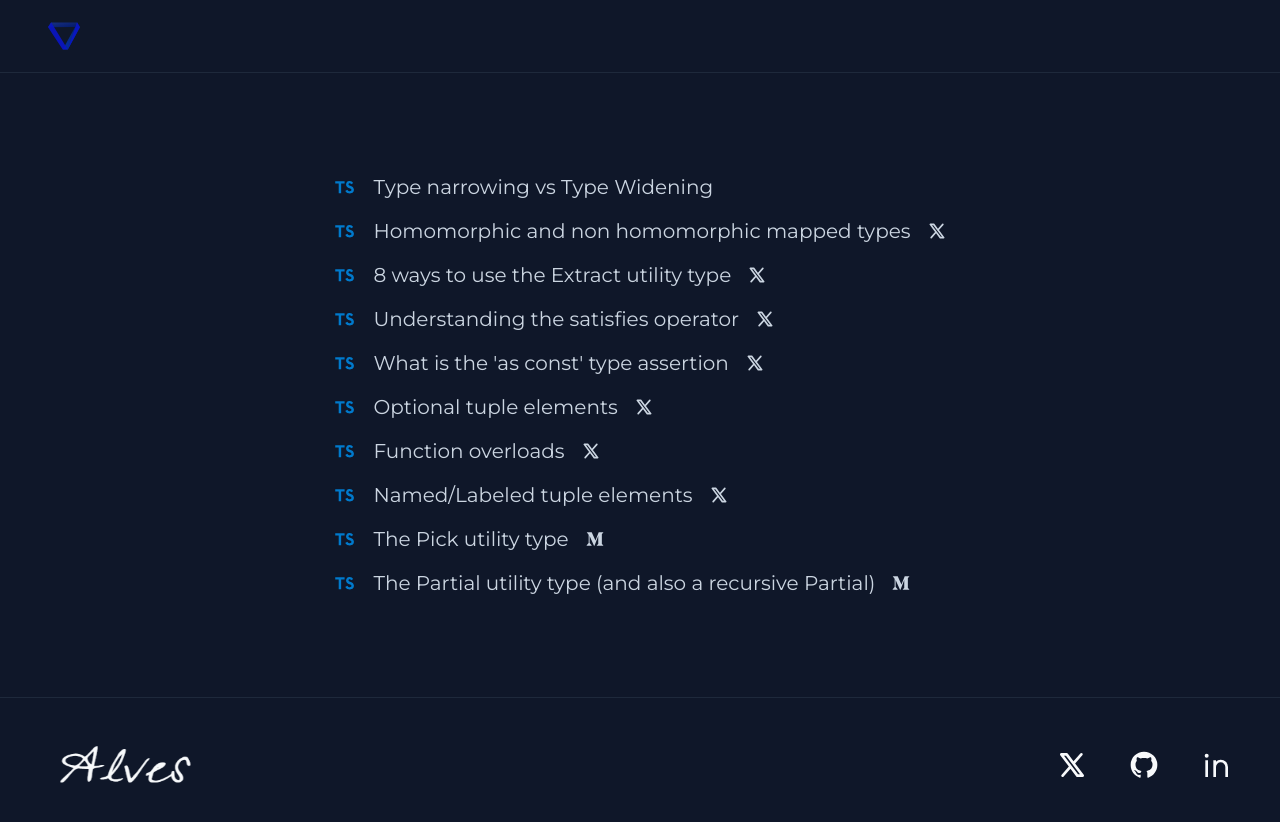
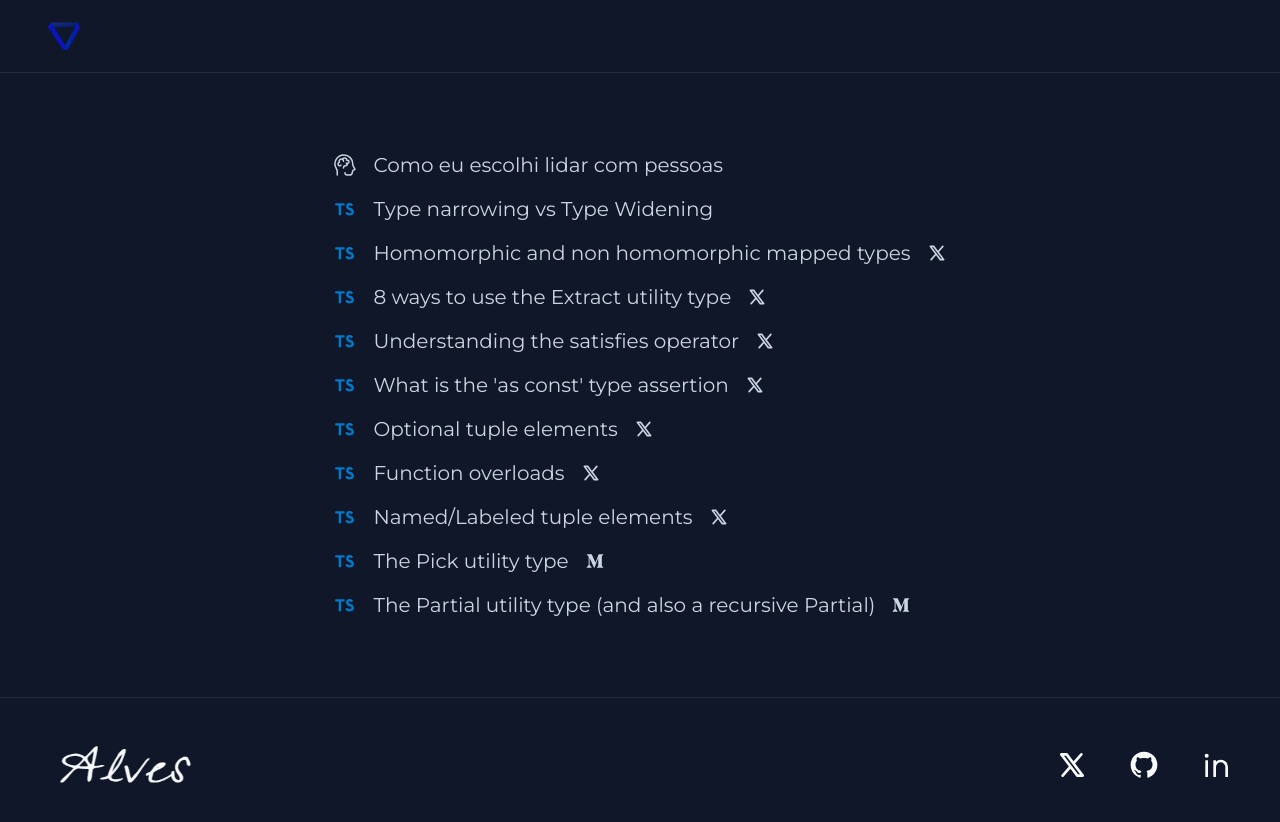
Before and after one commit to alvseven/portfolio, a Next.js app: page /content in a window 1280 px wide. Shown: the top 822 px of the page. Built offline with nearby package versions, Linux system fonts and the light colour scheme.

Commit message:
fix article text

```diff
--- a/src/app/como-eu-escolhi-lidar-com-pessoas/page.tsx
+++ b/src/app/como-eu-escolhi-lidar-com-pessoas/page.tsx
@@ -34,14 +34,10 @@
             Eu precisava escrever sobre elas, é algo muito importante e vai de
             encontro com quem eu quero ser, se trata de como eu escolhi lidar
             com as pessoas, as regras são muito simples:
-            <span className="px-px md:px-1 text-highlight">
+            <span className="px-1 text-highlight">
               presunção de boa intenção
             </span>
-            e
-            <span className="pl-px md:pl-1 text-highlight">
-              comunicação defensiva
-            </span>
-            .
+            e<span className="pl-1 text-highlight">comunicação defensiva</span>.
           </p>
           <h4
             className="opacity-100 my-4 text-xl lg:text-2xl"
@@ -104,7 +100,7 @@
                 <span className="text-primary pl-1">
                   utilize uma comunicação que minimize confronto e promova o
                   diálogo. Em vez de afirmar &quot;Isso não é uma boa
-                  abordagem&quot;, você pode dizer: &quot;eu vejo algumas
+                  abordagem&quot;, você pode dizer: &quot;Eu vejo algumas
                   dificuldades nessa abordagem, talvez não seja uma boa ideia,
                   bora discutir isso?&quot;. Palavras como &quot;talvez&quot;,
                   &quot;possivelmente&quot; ou frases como &quot;pode ser
@@ -134,9 +130,9 @@
                   evite certezas e busque partir do pressuposto de que você pode
                   estar errado, independentemente de quão seguro esteja de sua
                   posição. É mais seguro fazer perguntas do que fazer
-                  afirmações. Em vez de dizer &quot;você está errado&quot;,
-                  tente reformular sua abordagem: &quot;acredito que não seja
-                  bem assim, poderia me explicar seu ponto de vista?&quot;, essa
+                  afirmações. Em vez de dizer &quot;Você está errado&quot;,
+                  tente reformular sua abordagem: &quot;Acredito que não seja
+                  bem assim, poderia me explicar seu ponto de vista?&quot;. Essa
                   mudança é convidativa, respeitosa e abre espaço para um
                   diálogo.
                 </span>
@@ -158,19 +154,17 @@
           </p>
           <p>
             Curiosamente,
-            <span className="px-px md:px-1 text-highlight">
+            <span className="px-1 text-highlight">
               presunção de boa intenção
             </span>
             é algo que você deve fazer principalmente com quem é mais próximo a
             você, não faz o menor sentido assumir algo negativo de alguém que
-            lhe ama, enquanto isso, o contrário vale para
-            <span className="pl-px md:pl-1 text-highlight">
-              a comunicação defensiva
-            </span>
-            , deve ser feita principalmente com pessoas menos próximas,
+            lhe ama. Enquanto isso, o contrário vale para a
+            <span className="pl-1 text-highlight">comunicação defensiva</span>,
+            que deve ser utilizada principalmente com pessoas menos próximas,
             justamente falando com estranhos que devemos usar as melhores
-            palavras possíveis, ainda não conhecemos a pessoa, não sabemos como
-            ela vai reagir.
+            palavras possíveis, pois ainda não conhecemos a pessoa, não sabemos
+            como ela vai reagir.
           </p>
         </article>
       </main>
--- a/src/app/content/(components)/article.tsx
+++ b/src/app/content/(components)/article.tsx
@@ -1,4 +1,5 @@
 import Link from "next/link";
+import type { ReactNode } from "react";
 
 import { TypescriptIcon } from "@/app/shared/components/icons/typescript";
 import { TwitterIcon } from "@/app/shared/components/icons/twitter";
@@ -7,14 +8,15 @@
 export type ArticleProps = {
   id?: number;
   title: string;
-  source: "Twitter" | "Medium" | (string & {});
+  source: "Twitter" | "Medium" | "Blog" | (string & {});
   url: string;
+  icon?: ReactNode;
 };
 
-export function Article({ title, source, url }: ArticleProps) {
+export function Article({ title, source, url, icon }: ArticleProps) {
   return (
     <div className="flex items-center gap-4 w-full text-xl">
-      <TypescriptIcon className="md:block hidden w-6 h-6" />
+      {icon ?? <TypescriptIcon className="md:block hidden w-6 h-6" />}
       <Link
         href={url}
         target={
--- a/src/app/content/page.tsx
+++ b/src/app/content/page.tsx
@@ -1,65 +1,73 @@
 import type { ComponentProps } from "react";
 
 import { Article } from "./(components)/article";
+import { BrainIcon } from "../shared/components/icons/brain";
 
 export default async function Home() {
   const articles: Array<ComponentProps<typeof Article>> = [
     {
       id: 1,
-      title: "Type narrowing vs Type Widening",
-      url: "/content/type-narrowing-vs-type-widening",
-      source: "",
+      title: "Como eu escolhi lidar com pessoas",
+      url: "/como-eu-escolhi-lidar-com-pessoas",
+      source: "Blog",
+      icon: <BrainIcon className="md:block hidden w-6 h-6" />,
     },
     {
       id: 2,
+      title: "Type narrowing vs Type Widening",
+      url: "/content/type-narrowing-vs-type-widening",
+      source: "Blog",
+    },
+    {
+      id: 3,
       title: "Homomorphic and non homomorphic mapped types",
       url: "https://x.com/typescripting/status/1749839845348737123",
       source: "Twitter",
     },
     {
-      id: 3,
+      id: 4,
       title: "8 ways to use the Extract utility type",
       url: "https://x.com/typescripting/status/1735656532296020204",
       source: "Twitter",
     },
     {
-      id: 4,
+      id: 5,
       title: "Understanding the satisfies operator",
       url: "https://x.com/typescripting/status/1784904251589685262",
       source: "Twitter",
     },
     {
-      id: 5,
+      id: 6,
       title: "What is the 'as const' type assertion",
       url: "https://x.com/typescripting/status/1676736066378772481",
       source: "Twitter",
     },
     {
-      id: 6,
+      id: 7,
       title: "Optional tuple elements",
       url: "https://x.com/typescripting/status/1696536080739438988",
       source: "Twitter",
     },
     {
-      id: 7,
+      id: 8,
       title: "Function overloads",
       url: "https://x.com/typescripting/status/1683309751776452608",
       source: "Twitter",
     },
     {
-      id: 8,
+      id: 9,
       title: "Named/Labeled tuple elements",
       url: "https://x.com/typescripting/status/1723039943247659390",
       source: "Twitter",
     },
     {
-      id: 9,
+      id: 10,
       title: "The Pick utility type",
       url: "https://medium.com/@alvseven/tipos-%C3%BAteis-no-typescript-conhecendo-o-pick-ac00dc26d882",
       source: "Medium",
     },
     {
-      id: 10,
+      id: 11,
       title: "The Partial utility type (and also a recursive Partial)",
       url: "https://medium.com/@alvseven/tipos-%C3%BAteis-no-typescript-conhecendo-o-partial-9088396fefb1",
       source: "Medium",
@@ -75,6 +83,7 @@
             title={article.title}
             url={article.url}
             source={article.source}
+            icon={article?.icon}
           />
         ))}
       </section>
--- /dev/null
+++ b/src/app/shared/components/icons/brain.tsx
@@ -0,0 +1,23 @@
+import type { SVGProps } from "react";
+
+export const BrainIcon = (props: SVGProps<SVGSVGElement>) => (
+  <svg
+    xmlns="http://www.w3.org/2000/svg"
+    width="32"
+    height="32"
+    viewBox="0 0 24 24"
+    {...props}
+  >
+    <g
+      fill="none"
+      stroke="currentColor"
+      stroke-linecap="round"
+      stroke-linejoin="round"
+      stroke-width="1.5"
+      color="currentColor"
+    >
+      <path d="M4.222 21.995v-3.55c0-1.271-.333-1.932-.987-3.037A8.888 8.888 0 0 1 10.889 2a8.89 8.89 0 0 1 8.889 8.887c0 .58 0 .87.024 1.032c.058.388.24.722.417 1.068L22 16.441l-1.4.7c-.405.202-.608.303-.749.49s-.181.399-.26.82l-.008.042c-.183.968-.384 2.036-.95 2.71c-.2.237-.448.43-.727.567c-.461.225-1.028.225-2.162.225c-.525 0-1.051.012-1.576 0c-1.243-.031-2.168-1.077-2.168-2.29" />
+      <path d="M14.388 10.532c-.426 0-.815-.162-1.11-.427m1.11.426c0 1.146-.664 2.235-1.942 2.235S10.504 13.854 10.504 15m3.884-4.469c2.15 0 2.15-3.35 0-3.35q-.294.001-.557.095c.105-2.498-3.496-3.176-4.312-.836m.985 1.857c0-.774-.39-1.456-.985-1.857m0 0c-1.852-1.25-4.32.993-3.146 2.993c-1.97.295-1.76 3.333.247 3.333a1.66 1.66 0 0 0 1.362-.712" />
+    </g>
+  </svg>
+);
```
